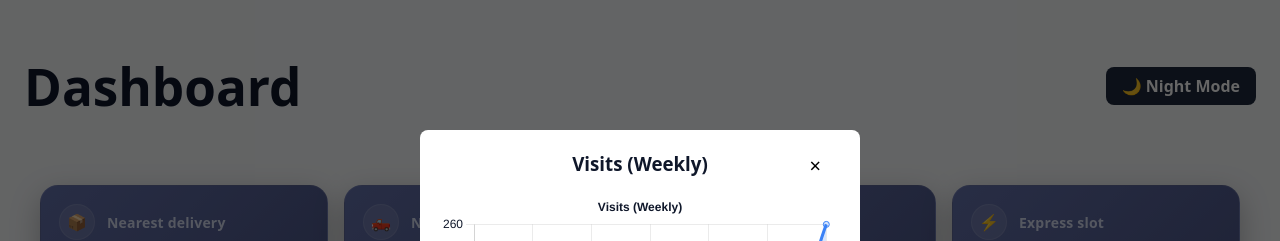
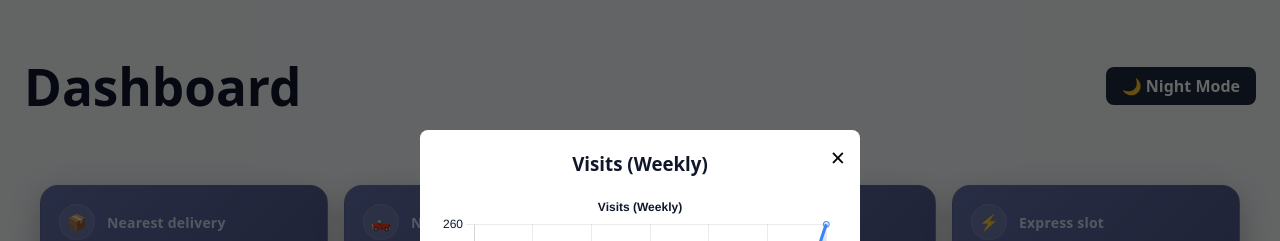
Before and after one commit to muhammed-bilal-uxd/portfolio-dashboard, a React (Vite) app: page / in a window 1280 px wide. Both pictures are taken after a click on the element 328 px from the left and 518 px from the top of the page. Shown: the top 241 px of the page. Built offline with nearby package versions, Linux system fonts and the light colour scheme.

Commit message:
feat: model update

```diff
--- a/src/pages/Dashboard.jsx
+++ b/src/pages/Dashboard.jsx
@@ -428,7 +428,9 @@ export default function Dashboard() {
             {activeChart.title}
           </h3>
         ) : null}
-        <div style={{ height: 460 }}>{renderChart(activeChart)}</div>
+        <div style={{ height: 460, maxHeight: "80vh" }}>
+          {renderChart(activeChart)}
+        </div>
       </Modal>
     </div>
   );
--- a/src/pages/Modal.jsx
+++ b/src/pages/Modal.jsx
@@ -42,8 +42,10 @@ const closeBtnStyle = {
   right: "15px",
   border: "none",
   background: "transparent",
-  fontSize: "20px",
+  fontSize: "25px",
   cursor: "pointer",
+  padding: 0,
+  outline: "none",
 };
 
 export default Modal;
```
